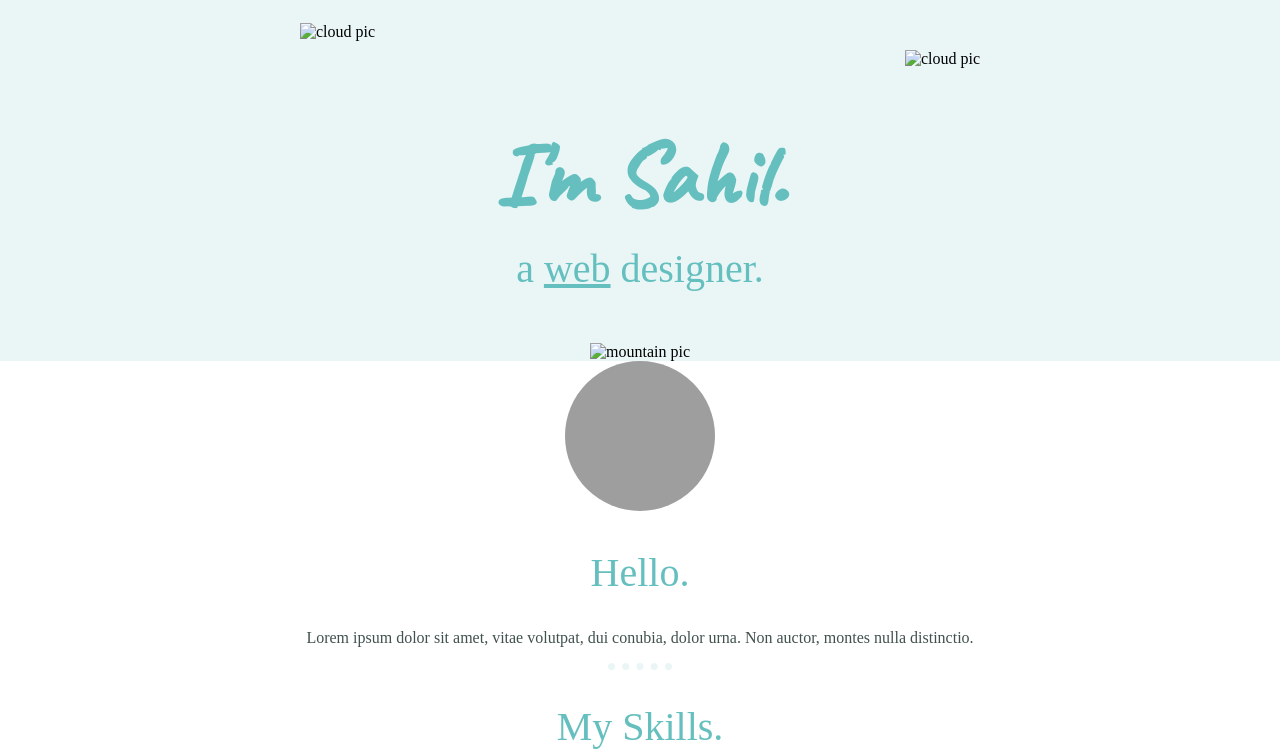
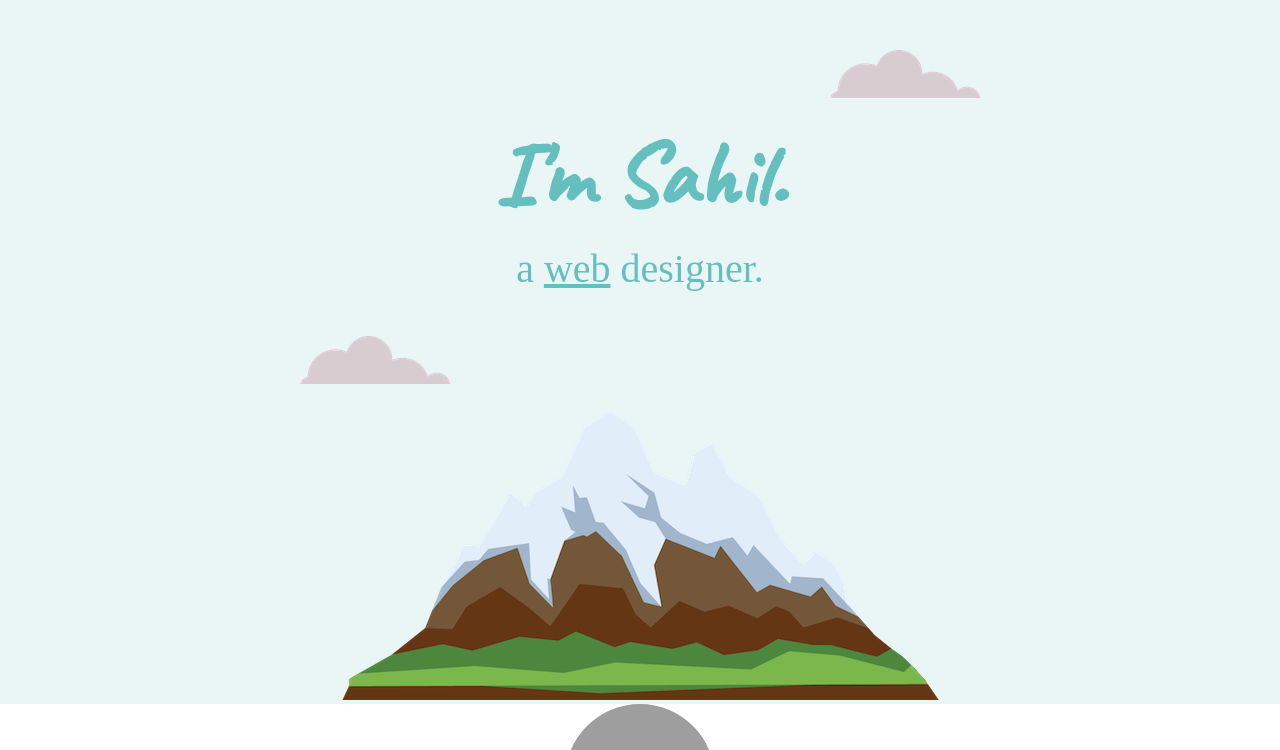
Before and after one commit to Sahil0128/WebD, a plain HTML site: page index.html in a window 1280 px wide. Shown: the top 750 px of the page. Drawn offline with Linux system fonts and the light colour scheme; grey boxes are pictures that could not be loaded.

Commit message:
Update index.html

```diff
--- a/index.html
+++ b/index.html
@@ -11,12 +11,12 @@
   </head>
   <body>
     <div class="top">
-      <img src="imgs/cloud.png" alt="cloud pic" class="cloud1">
+      <img src="cloud.png" alt="cloud pic" class="cloud1">
       <h1>I'm Sahil.</h1>
       <h2 class="intro">a <span>web</span> designer.</h2>
       <br>
-      <img src="imgs/cloud.png" alt="cloud pic" class="cloud2">
-      <img src="imgs/mountain.png" alt="mountain pic" class="mount">
+      <img src="cloud.png" alt="cloud pic" class="cloud2">
+      <img src="mountain.png" alt="mountain pic" class="mount">
     </div>
     <div class="mid">
       <div class="profile">
```
